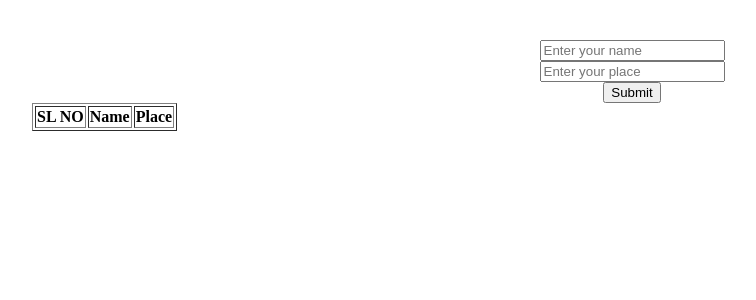
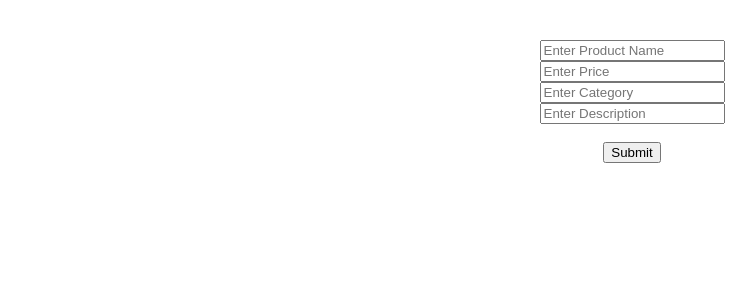
Before and after one commit to vijeth44-pro/fullstack-internship, a React (Vite) app in the folder React/project/: page / in a window 1280 px wide. Shown: the top 300 px of the page, without its empty margins (8-764 px from the left). Built offline with nearby package versions, Linux system fonts and the light colour scheme.

Commit message:
feat: update input placeholders in TaskCard component for clarity

```diff
--- a/React/project/src/pages/taskcard.jsx
+++ b/React/project/src/pages/taskcard.jsx
@@ -23,21 +23,36 @@ export default function taskcard() {
     <div>
       <input
         type="text"
-        placeholder="Enter your name"
+        placeholder="Enter Product Name"
         onChange={(e) => setUserData({ ...userData, name: e.target.value })}
         value={userData.name}
       />
       <br />
       <input
         type="text"
-        placeholder="Enter your place"
+        placeholder="Enter Price"
         onChange={(e) => setUserData({ ...userData, place: e.target.value })} //to extend the object
         value={userData.place}
       />
+      <br />
+      <input
+        type="text"
+        placeholder="Enter Category"
+        onChange={(e) => setUserData({ ...userData, name: e.target.value })}
+        value={userData.name}
+      />
+      <br />
+       <input
+        type="text"
+        placeholder="Enter Description"
+        onChange={(e) => setUserData({ ...userData, name: e.target.value })}
+        value={userData.name}
+      />
+      <br />
       {/* important input values are onchange and value */}
       <br />
       <button onClick={handleSubmit}>Submit</button>
-      <div>
+      {/* <div>
         <table border={{}}>
           <tr>
             <th>SL NO</th>
@@ -52,6 +67,9 @@ export default function taskcard() {
           </tr>
           ))}
         </table>
+      </div> */}
+      <div>
+
       </div>
     </div>
   );
```
